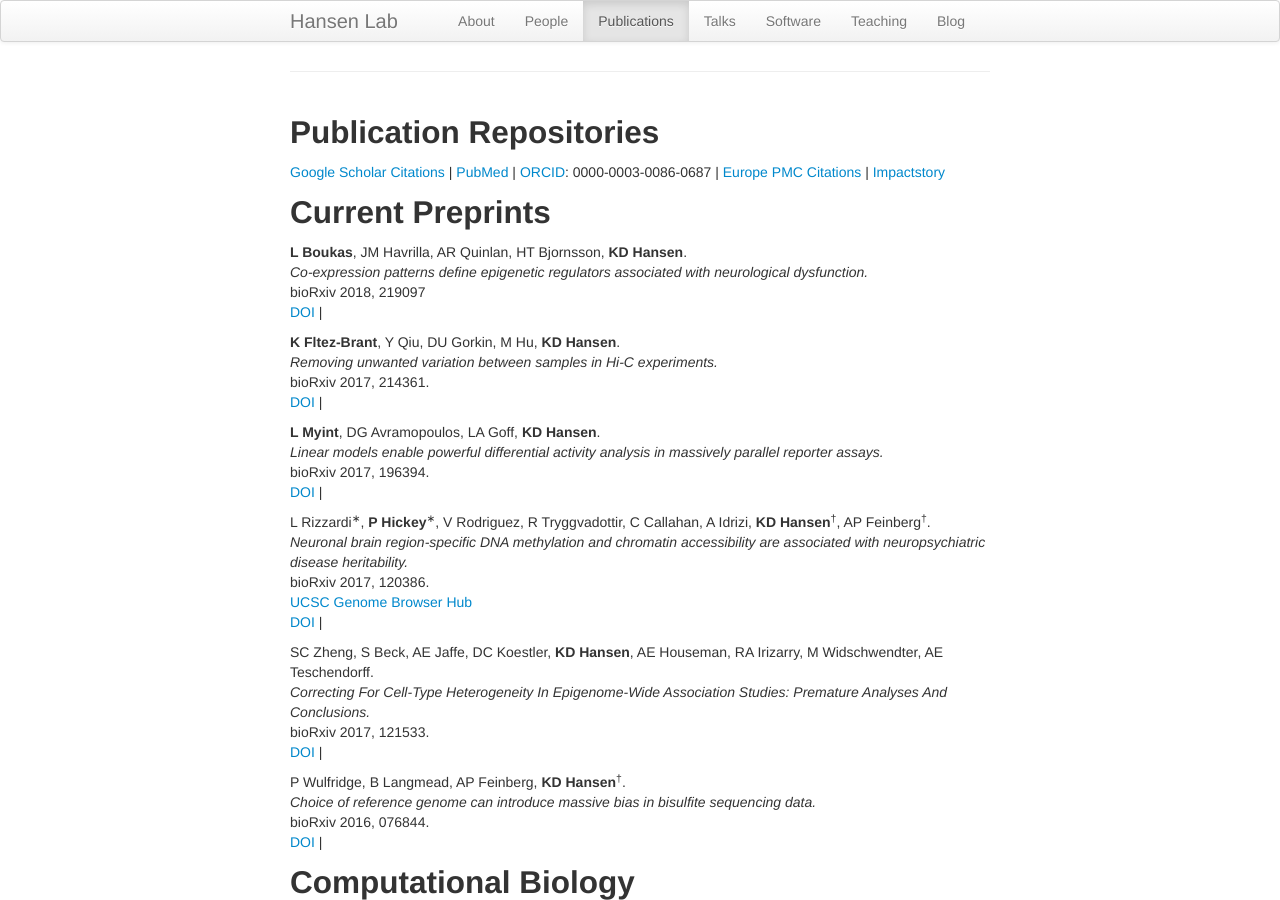
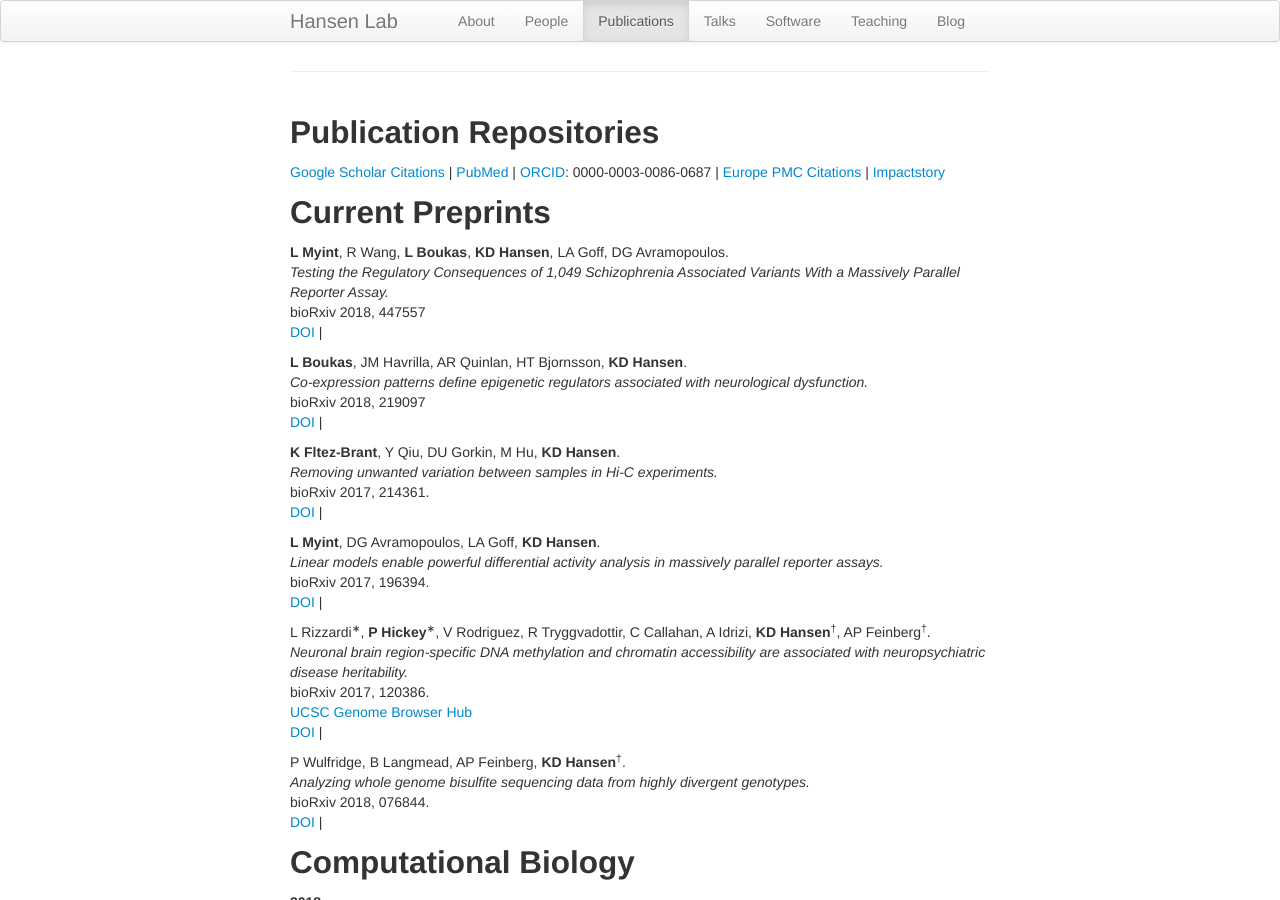
Before and after one commit to hansenlab/hansenlab.github.io, a Jekyll site: the page built from 02-pubs.md, in a window 1280 px wide and 900 px high. Built offline with Jekyll 4.4.1, drawn with Linux system fonts in a browser that asks for light colours; comment, search, counter and statistics services are not loaded; some of the changed text lies outside the part shown.

Commit message:
new pub, updating

```diff
--- a/02-pubs.md
+++ b/02-pubs.md
@@ -19,6 +19,12 @@ Publication Repositories
 
 Current Preprints
 -----------------
+
+**L Myint**, R Wang, **L Boukas**, **KD Hansen**, LA Goff, DG Avramopoulos.
+_Testing the Regulatory Consequences of 1,049 Schizophrenia Associated Variants With a Massively Parallel Reporter Assay._
+bioRxiv 2018, 447557
+[DOI](https://doi.org/10.1101/447557) |
+<span data-badge-type="4" data-doi="10.1101/447557" data-hide-no-mentions="true" class="altmetric-embed"> </span>
 
 **L Boukas**, JM Havrilla, AR Quinlan, HT Bjornsson, **KD Hansen**.
 _Co-expression patterns define epigenetic regulators associated with neurological dysfunction._
@@ -45,18 +51,13 @@ bioRxiv 2017, 120386.
 [DOI](https://doi.org/10.1101/120386) |
 <span data-badge-type="4" data-doi="10.1101/120386" data-hide-no-mentions="true" class="altmetric-embed"> </span>
 
-
-SC Zheng, S Beck, AE Jaffe, DC Koestler, **KD Hansen**, AE Houseman, RA Irizarry, M Widschwendter, AE Teschendorff.
-_Correcting For Cell-Type Heterogeneity In Epigenome-Wide Association Studies: Premature Analyses And Conclusions._
-bioRxiv 2017, 121533.
-[DOI](https://doi.org/10.1101/121533) |
-<span data-badge-type="4" data-doi="10.1101/121533" data-hide-no-mentions="true" class="altmetric-embed"> </span>
-
 P Wulfridge, B Langmead, AP Feinberg, **KD Hansen**<sup>&dagger;</sup>.
-_Choice of reference genome can introduce massive bias in bisulfite sequencing data._
-bioRxiv 2016, 076844.
+_Analyzing whole genome bisulfite sequencing data from highly divergent genotypes._
+bioRxiv 2018, 076844.
 [DOI](https://doi.org/10.1101/076844) |
 <span data-badge-type="4" data-doi="10.1101/076844" data-hide-no-mentions="true" class="altmetric-embed"> </span>
+
+
 
 Computational Biology
 ---------------------
@@ -497,6 +498,12 @@ _The Bioconductor channel in F1000Research._
 F1000Research 2015, 4.
 [DOI](https://doi.org/10.12688/f1000research.6758.1)
 
+SC Zheng, S Beck, AE Jaffe, DC Koestler, **KD Hansen**, AE Houseman, RA Irizarry, M Widschwendter, AE Teschendorff.
+_Correcting For Cell-Type Heterogeneity In Epigenome-Wide Association Studies: Premature Analyses And Conclusions._
+bioRxiv 2017, 121533.
+[DOI](https://doi.org/10.1101/121533) |
+<span data-badge-type="4" data-doi="10.1101/121533" data-hide-no-mentions="true" class="altmetric-embed"> </span>
+
 
 Books
 -----
```
